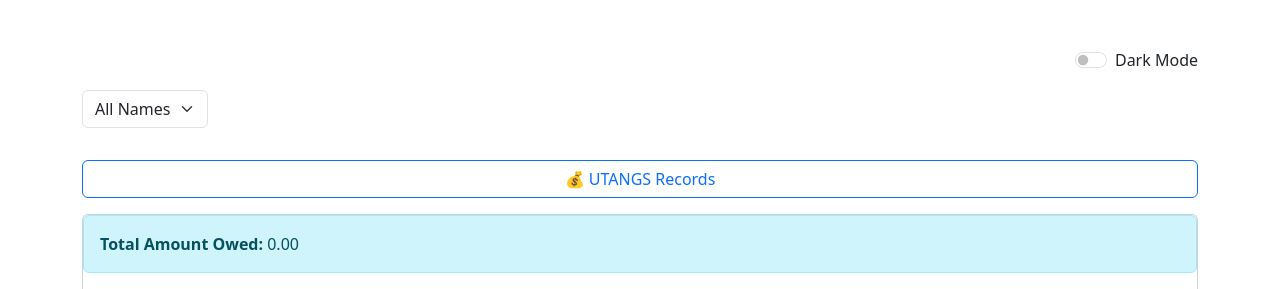
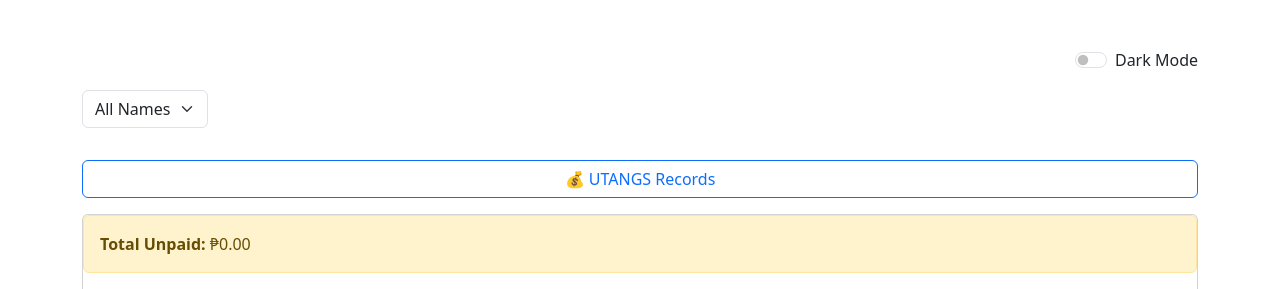
Before and after one commit to eymaster/utangs, a Flask app: page /debts in a window 1280 px wide, after a click on "💰 UTANGS Records". Shown: the top 289 px of the page. Run offline with Flask 3, Linux system fonts and the light colour scheme.

Commit message:
Update debts.html

```diff
--- a/templates/debts.html
+++ b/templates/debts.html
@@ -28,8 +28,8 @@
 </button>
 <div class="collapse" id="debtTabletot">
   <div class="card card-body p-0 table-responsive">
-    <div class="alert alert-info">
-      <strong>Total Amount Owed:</strong> {{ "%.2f"|format(total_debt) }}
+    <div class="alert alert-warning table-responsive">
+  <strong>Total Unpaid:</strong> ₱{{ "%.2f"|format(unpaid_total) }}
     </div>
     <table class="table table-striped mb-0 text-center">
       <thead class="table-light">
```
